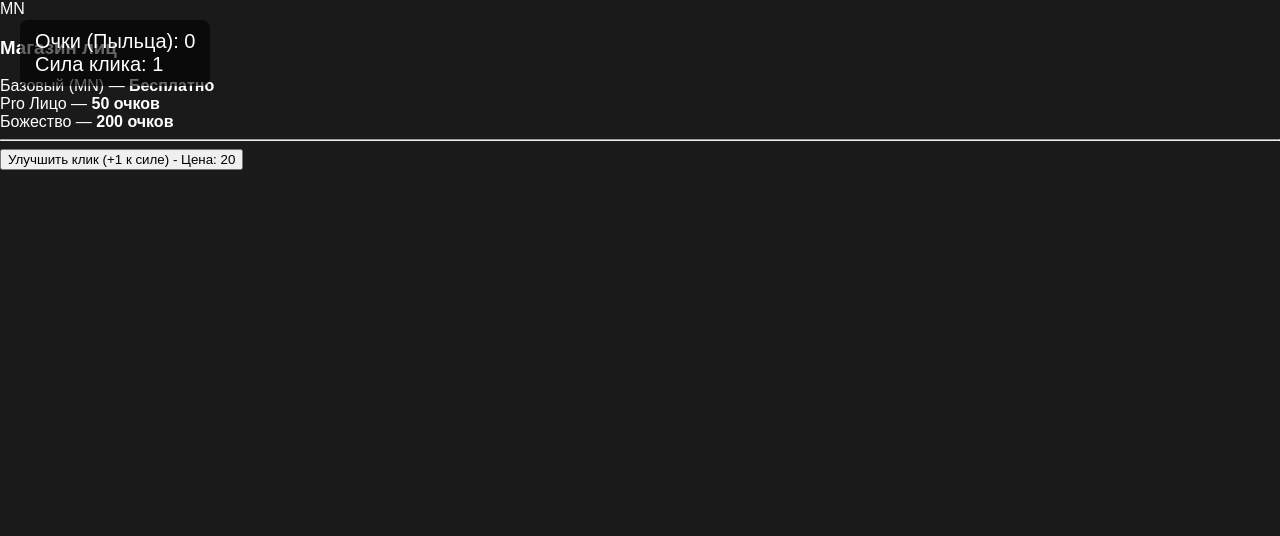
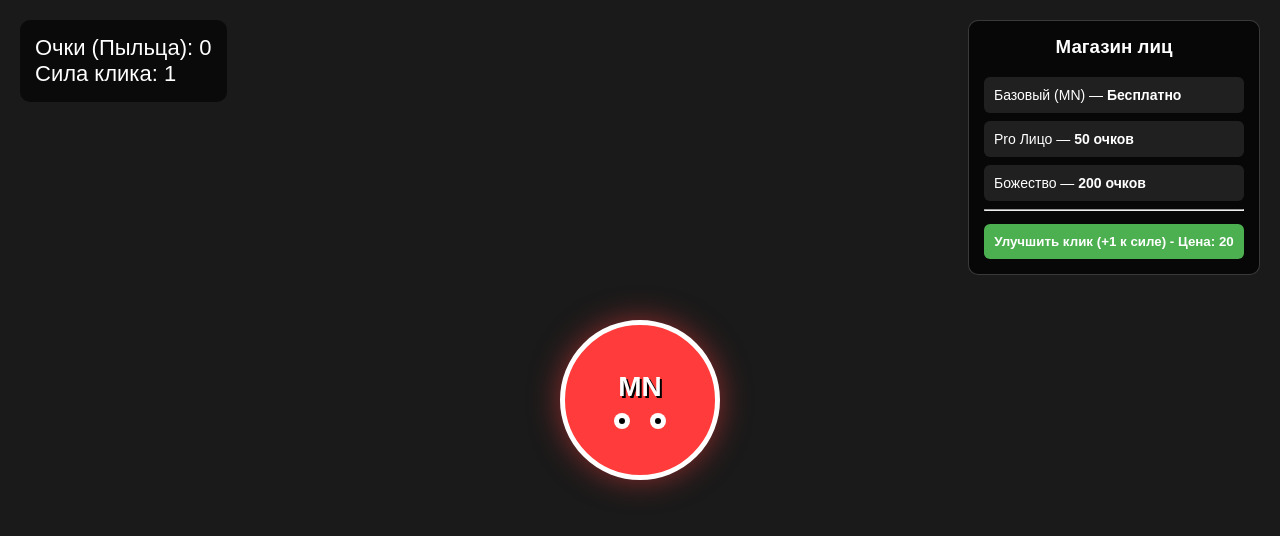
Before and after one commit to samsmat28/Florr.io-2026, a plain HTML site: page index.html in a window 1280 px wide. Drawn offline with Linux system fonts and the light colour scheme.

Commit message:
Refactor CSS for layout and UI enhancements
Updated styles for body, UI elements, and added new game container and target face styles.

```diff
--- a/style.css
+++ b/style.css
@@ -1,71 +1,129 @@
 body {
     margin: 0;
-    overflow: hidden;
+    height: 100vh;
     background-color: #1a1a1a;
     font-family: Arial, sans-serif;
     color: white;
+    display: flex;
+    justify-content: center;
+    align-items: center;
+    overflow: hidden;
     user-select: none;
 }
-canvas {
-    display: block;
-}
+
 #ui {
     position: absolute;
     top: 20px;
     left: 20px;
-    font-size: 20px;
+    font-size: 22px;
     background: rgba(0, 0, 0, 0.6);
-    padding: 10px 15px;
-    border-radius: 8px;
-    pointer-events: none;
-}
-#inventory {
-    position: absolute;
-    bottom: 20px;
-    left: 50%;
-    transform: translateX(-50%);
-    display: flex;
-    gap: 10px;
-    background: rgba(0, 0, 0, 0.7);
-    padding: 10px;
+    padding: 15px;
     border-radius: 10px;
 }
-.slot {
-    width: 55px;
-    height: 55px;
-    background: rgba(255, 255, 255, 0.1);
-    border: 2px solid rgba(255, 255, 255, 0.3);
-    border-radius: 8px;
+
+/* Центральный контейнер */
+#game-container {
     display: flex;
+    justify-content: center;
     align-items: center;
-    justify-content: center;
-    position: relative;
-    cursor: pointer;
-    font-size: 12px;
-    font-weight: bold;
 }
-.slot:hover {
-    border-color: #4CAF50;
-}
-.petal-icon {
-    width: 35px;
-    height: 35px;
+
+/* Смайлик (лицо) по центру */
+#target-face {
+    width: 150px;
+    height: 150px;
+    background-color: #ff3b3b;
+    border: 5px solid #ffffff;
     border-radius: 50%;
     display: flex;
+    flex-direction: column;
+    justify-content: center;
     align-items: center;
-    justify-content: center;
-    font-size: 10px;
+    cursor: pointer;
+    box-shadow: 0 0 30px rgba(255, 59, 59, 0.5);
+    transition: transform 0.05s ease;
+    position: relative;
 }
-.rarity-common { background: #b0b0b0; color: black; }
-.rarity-unusual { background: #55ff55; color: black; }
-.rarity-rare { background: #5555ff; color: white; }
 
-.count-badge {
+#target-face:active {
+    transform: scale(0.92); /* Анимация нажатия */
+}
+
+.face-text {
+    font-size: 28px;
+    font-weight: bold;
+    margin-bottom: 10px;
+    color: #fff;
+    text-shadow: 2px 2px 0px #000;
+}
+
+.eyes {
+    display: flex;
+    gap: 20px;
+}
+
+.eye {
+    width: 16px;
+    height: 16px;
+    background-color: #fff;
+    border-radius: 50%;
+    position: relative;
+}
+
+.eye::after {
+    content: '';
     position: absolute;
-    bottom: 2px;
-    right: 4px;
-    font-size: 11px;
-    background: rgba(0,0,0,0.8);
-    padding: 1px 3px;
-    border-radius: 4px;
+    width: 6px;
+    height: 6px;
+    background-color: #000;
+    border-radius: 50%;
+    top: 5px;
+    left: 5px;
 }
+
+/* Магазин справа */
+#shop {
+    position: absolute;
+    right: 20px;
+    top: 20px;
+    width: 260px;
+    background: rgba(0, 0, 0, 0.7);
+    padding: 15px;
+    border-radius: 10px;
+    border: 1px solid rgba(255, 255, 255, 0.2);
+}
+
+#shop h3 {
+    margin-top: 0;
+    text-align: center;
+}
+
+.shop-item {
+    background: rgba(255, 255, 255, 0.1);
+    padding: 10px;
+    margin-bottom: 8px;
+    border-radius: 6px;
+    cursor: pointer;
+    font-size: 14px;
+    transition: background 0.2s;
+}
+
+.shop-item:hover {
+    background: rgba(255, 255, 255, 0.2);
+}
+
+#shop button {
+    width: 100%;
+    padding: 10px;
+    background: #4CAF50;
+    color: white;
+    border: none;
+    border-radius: 6px;
+    font-weight: bold;
+    cursor: pointer;
+    margin-top: 5px;
+}
+
+#shop button:hover {
+    background: #45a049;
+}
```
